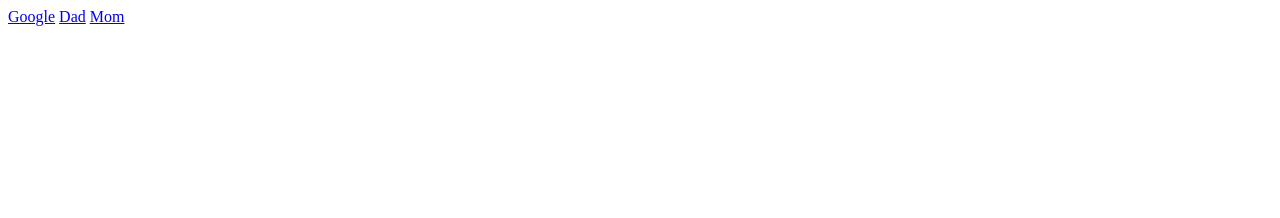
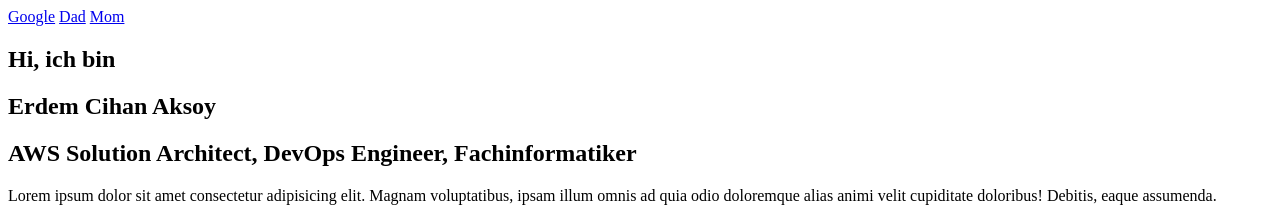
Before and after one commit to Alfred-Dreyfus/Alfred-Dreyfus.github.io, a plain HTML site: page index.html in a window 1280 px wide. Shown: the top 218 px of the page. Drawn offline with Linux system fonts and the light colour scheme; grey boxes are pictures that could not be loaded.

Commit message:
Photos added

```diff
--- a/index.html
+++ b/index.html
@@ -14,7 +14,17 @@
         </li>
     </nav>
     <main>
-        <section class="hero"></section>
+        <section class="hero">
+            <div class="hero-text">
+                <h2>Hi, ich bin</h2>
+                <h1>Erdem Cihan Aksoy</h1>
+                <h2>AWS Solution Architect, DevOps Engineer, Fachinformatiker</h2>
+                <p>
+                    Lorem ipsum dolor sit amet consectetur adipisicing elit. Magnam voluptatibus, ipsam illum omnis ad quia odio doloremque alias animi velit cupiditate doloribus! Debitis, eaque assumenda.
+                </p>
+            </div>
+            <img src="https://picsum.photos/400/600" alt="A picture of me.">
+        </section>
         <section class="skills"></section>
         <section class="timeline"></section>
         <section class="projects"></section>
```
